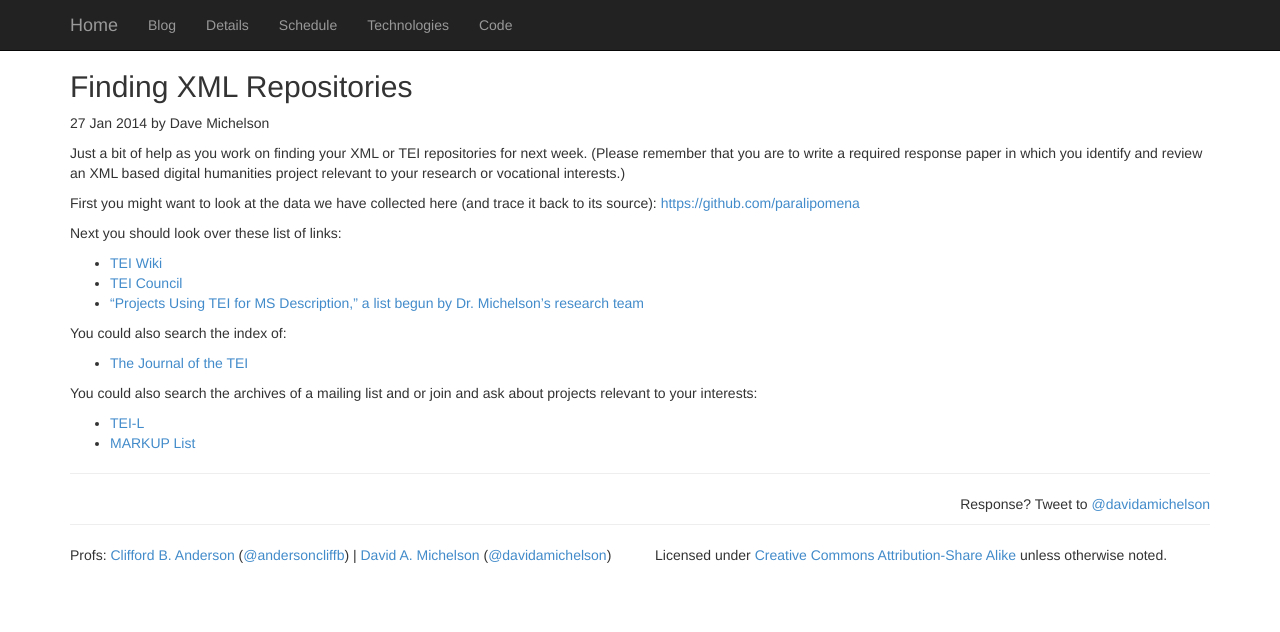
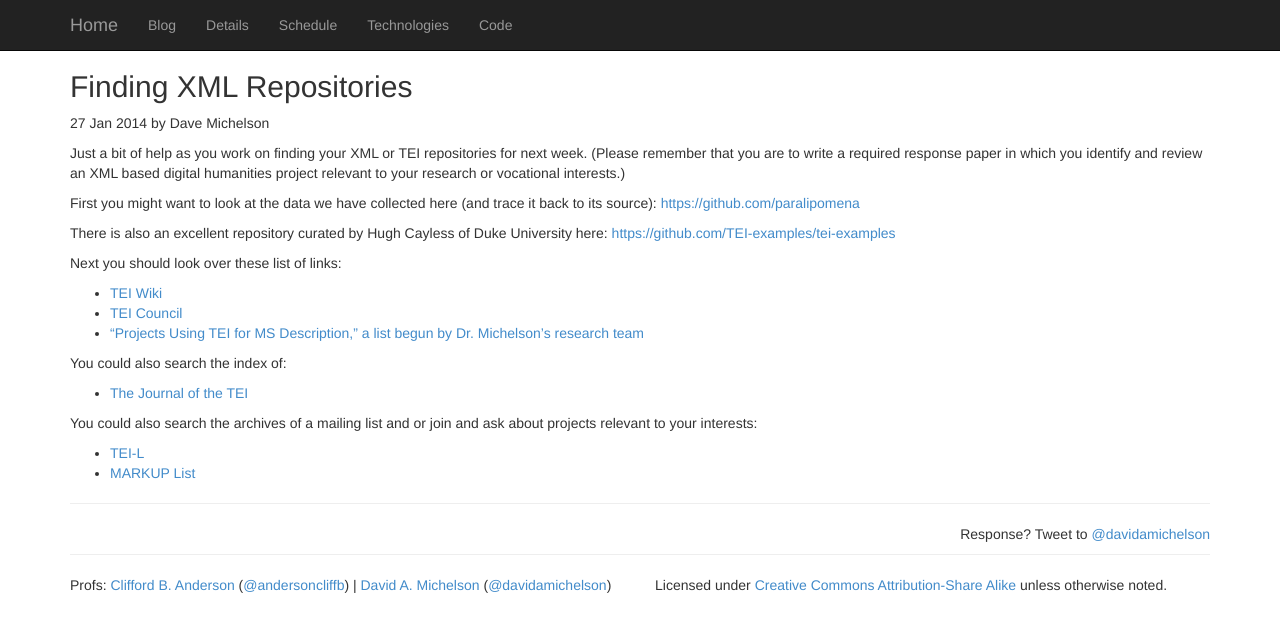
Before and after one commit to Ramona2020/paralipomena.github.io, a Jekyll site: the page built from _posts/2014-1-27-Finding-XML-Repositories.md, in a window 1280 px wide. Shown: the top 632 px of the page. Built offline with Jekyll 4.4.1, drawn with Linux system fonts in a browser that asks for light colours; Markdown is read by kramdown in place of the engine named in the settings.

Commit message:
Added a link

```diff
--- a/_posts/2014-1-27-Finding-XML-Repositories.md
+++ b/_posts/2014-1-27-Finding-XML-Repositories.md
@@ -9,6 +9,8 @@ categories: blog
 Just a bit of help as you work on finding your XML or TEI repositories for next week. (Please remember that you are to write a required response paper in which you identify and review an XML based digital humanities project relevant to your research or vocational interests.)
 
 First you might want to look at the data we have collected here (and trace it back to its source): [https://github.com/paralipomena](https://github.com/paralipomena)
+
+There is also an excellent repository curated by Hugh Cayless of Duke University here: [https://github.com/TEI-examples/tei-examples](https://github.com/TEI-examples/tei-examples)
 
 Next you should look over these list of links:
 
```
